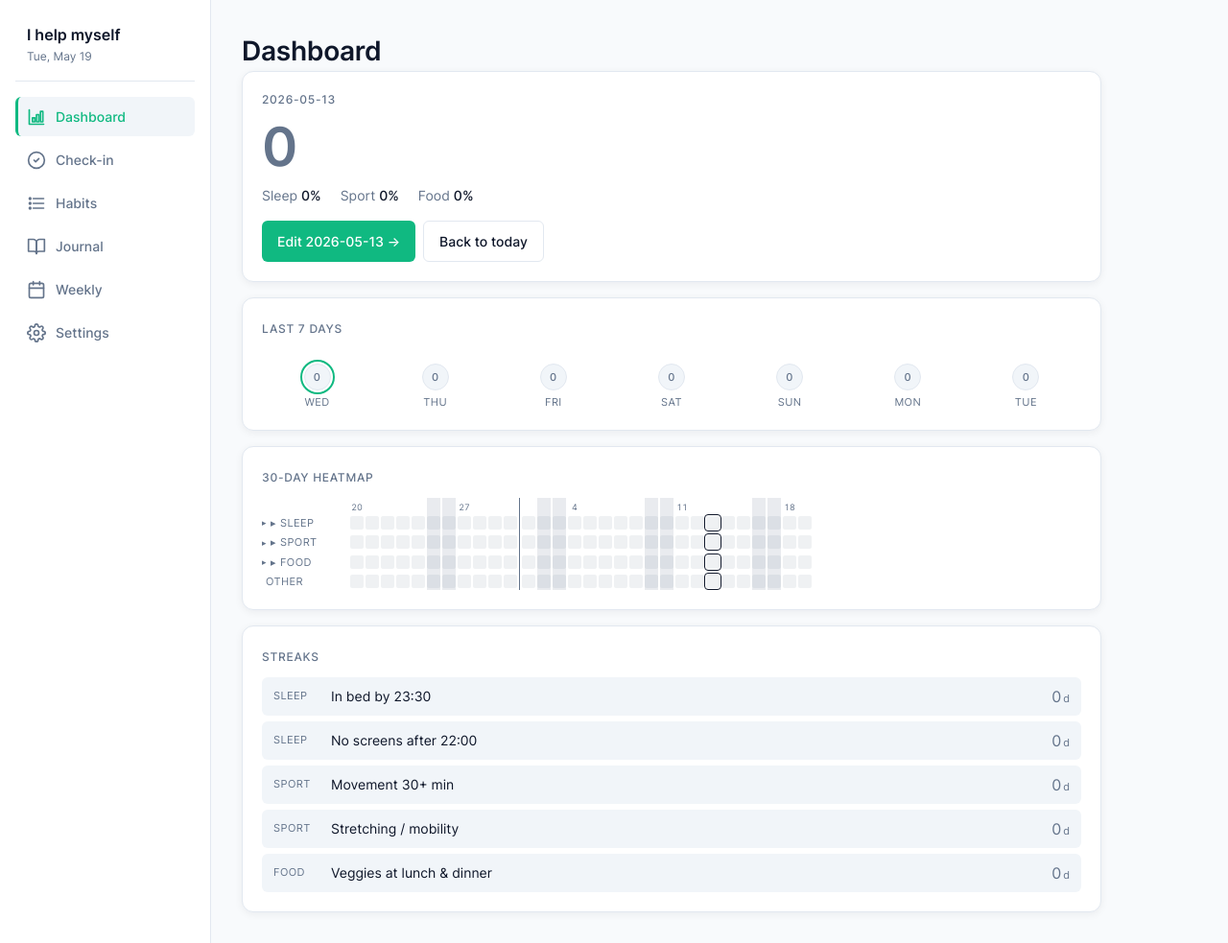
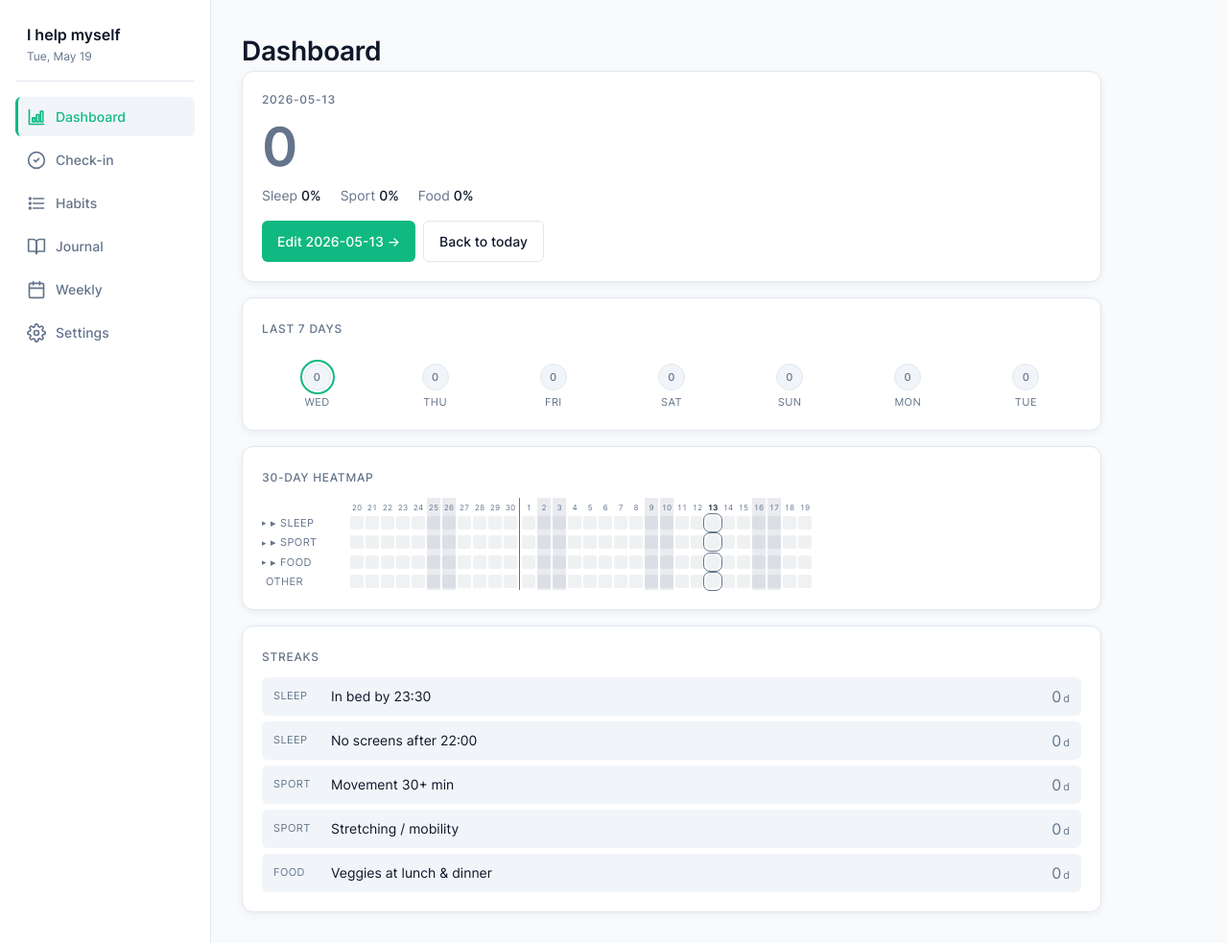
Before and after one commit to Goshamorq/health_app, a FastAPI app: page /?date=2026-05-13 in a window 1280 px wide. Shown: the whole page at 96% size. Run offline with FastAPI, Linux system fonts and the light colour scheme; data comes from the database, SQL or seed files in the repository; data that the repository does not hold is empty; parts of the project's set-up code (start-up, migrations or seed data) failed here and were passed over.

Commit message:
Heatmap: dates on every day + rounded contour for the viewed day
Date strip:
  * Day-of-month is now rendered above every cell (was only Mondays);
    font reduced to 8px to keep the row tight. Active (currently
    viewed) day's number is bolded in --text so it pops out among
    the muted weekday labels.

Active-day cell highlight reworked from a thin dark outline to a
rounded muted contour: 1.5px outline in --muted, 2px offset, with
the cell's own border-radius bumped to 4px so the outline rounds
visibly. Reads similar to the weekend stripe in tone (slate-muted)
but as an unfilled ring rather than a column of fill, matching the
user's "rectangle contour like weekends but without filling".

Co-Authored-By: Claude Opus 4.7 (1M context) <noreply@anthropic.com>

```diff
--- a/app/routes/dashboard.py
+++ b/app/routes/dashboard.py
@@ -99,6 +99,7 @@ def dashboard(request: Request, date: str | None = None) -> HTMLResponse:
                 "is_weekend": wd >= 5,
                 "is_monday": wd == 0,
                 "is_month_start": prev_month is not None and d.month != prev_month,
+                "is_viewed": d_iso == target_date,
                 "day_of_month": d.day,
             })
             prev_month = d.month
--- a/app/templates/dashboard.html
+++ b/app/templates/dashboard.html
@@ -83,7 +83,7 @@
                 <div class="heatmap-dates">
                     {% for m in heatmap_date_meta %}
                     {% if m.is_month_start %}<span class="heatmap-month-divider"></span>{% endif %}
-                    <span class="heatmap-date-cell">{% if m.is_monday %}{{ m.day_of_month }}{% endif %}</span>
+                    <span class="heatmap-date-cell{% if m.is_viewed %} is-viewed{% endif %}">{{ m.day_of_month }}</span>
                     {% endfor %}
                 </div>
             </div>
--- a/static/app.css
+++ b/static/app.css
@@ -659,10 +659,15 @@ fieldset legend {
     width: 14px;
     flex-shrink: 0;
     text-align: center;
-    font-size: 9px;
+    font-size: 8px;
     line-height: 1;
     color: var(--muted);
     font-variant-numeric: tabular-nums;
+    font-weight: 400;
+}
+.heatmap-date-cell.is-viewed {
+    color: var(--text);
+    font-weight: 700;
 }
 .heatmap-row {
     display: flex;
@@ -711,8 +716,10 @@ fieldset legend {
 .heatmap-cell.pillar-other.level-2 { background: rgb(var(--pillar-other) / 0.75); }
 .heatmap-cell.pillar-other.level-3 { background: rgb(var(--pillar-other) / 1.00); }
 .heatmap-cell.is-viewed {
-    outline: 1px solid var(--text);
-    outline-offset: 1px;
+    /* Rounded muted contour, no fill — distinct from weekend stripe. */
+    outline: 1.5px solid var(--muted);
+    outline-offset: 2px;
+    border-radius: 4px;
     z-index: 1;
 }
 
```
